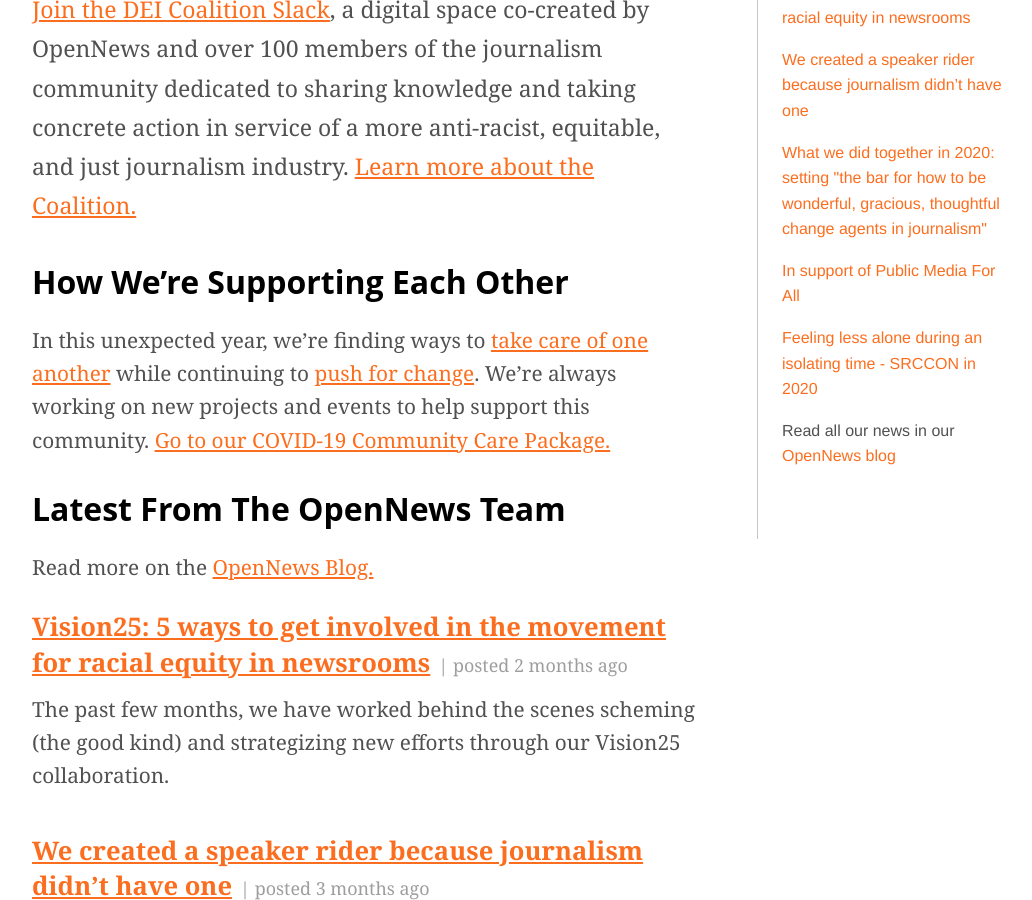
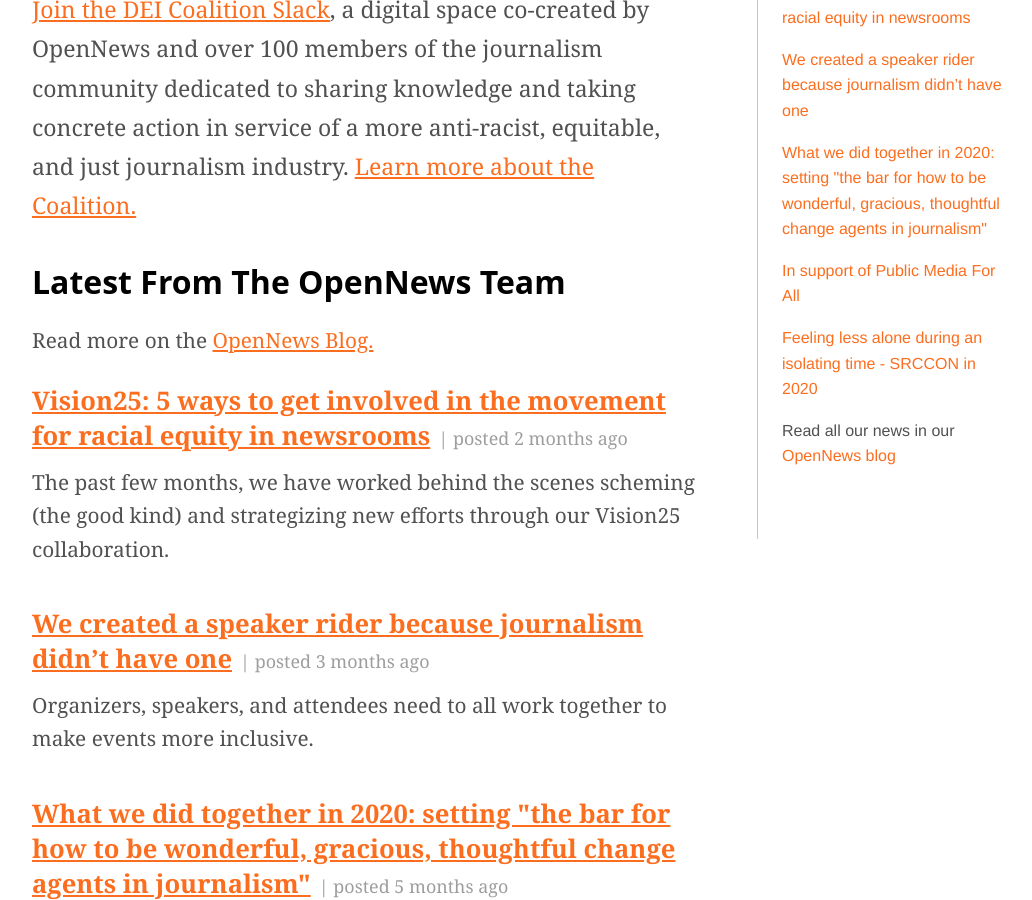
Before and after one commit to OpenNews/opennews-website, a Jekyll site: the page built from index.html, in a window 1280 px wide and 900 px high, scrolled down 1140 px. Shown: the whole window, without its empty margins (118-1150 px from the left). Built offline with Jekyll 4.4.1, drawn with Linux system fonts in a browser that asks for light colours; nearby versions of some CDN libraries; some web fonts are replaced; comment, search, counter and statistics services are not loaded.

Commit message:
moving covid off homepage, adding vision25 language to programs and get involved

```diff
--- a/index.html
+++ b/index.html
@@ -15,10 +15,6 @@
 
 <!-- <p class="bodybig" style="margin-bottom: 3em;">If OpenNews was a part of what helped you get through this year, please consider <a href="https://opennews.org/donate">becoming a sustainer</a> to support this work.
 </p> -->
-
-<h2 style="margin-top: 30px;">How we’re supporting each other</h2>
-
-<p>In this unexpected year, we’re finding ways to <a href="/what/community/covid19-care-package">take care of one another</a> while continuing to <a href="/blog/dei-coalition-announcement/">push for change</a>. We’re always working on new projects and events to help support this community. <a href="/what/community/covid19-care-package">Go to our COVID-19 Community Care Package.</a></p>
 
 <!-- <p>
     <a class="sidebar-button" href="https://opennews.networkforgood.com">Become a sustainer</a>
```
Also changed, not shown: getinvolved/index.md (+3 -0 lines), what/community/index.md (+4 -1 lines).
